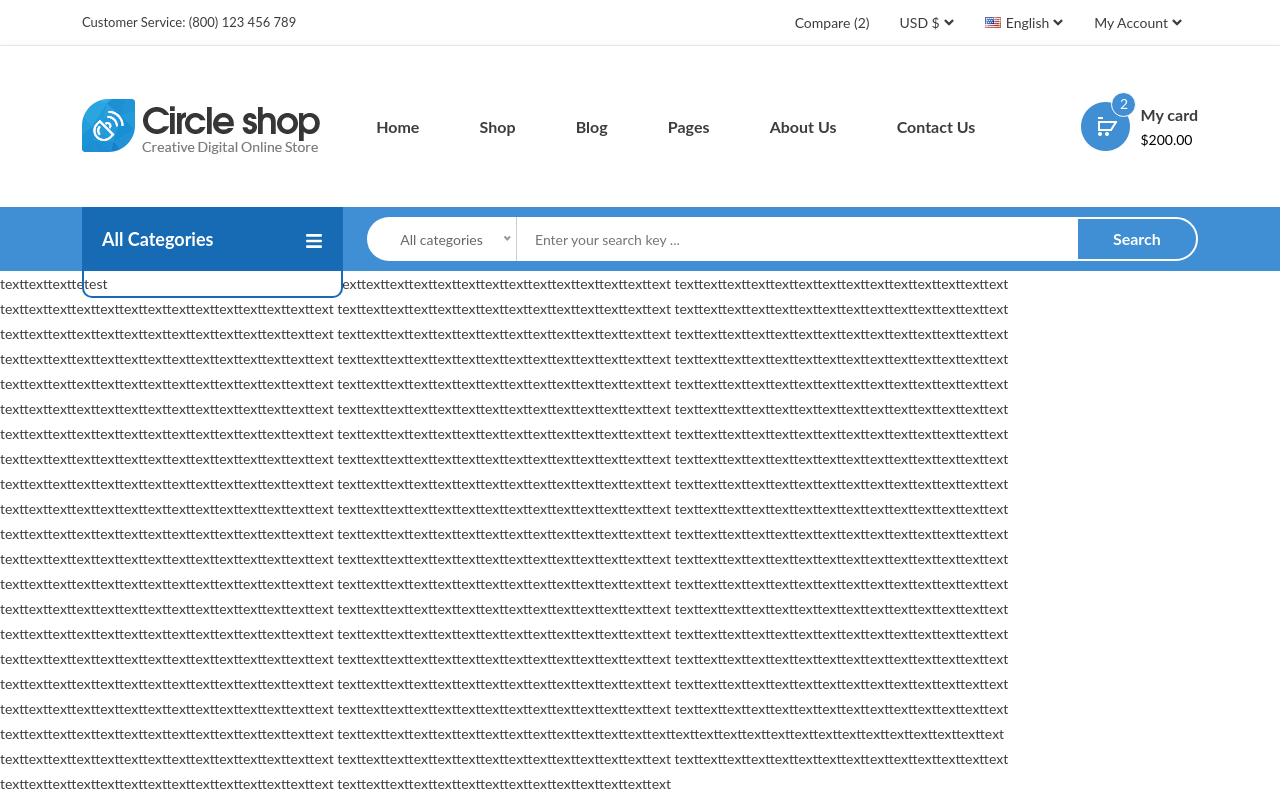
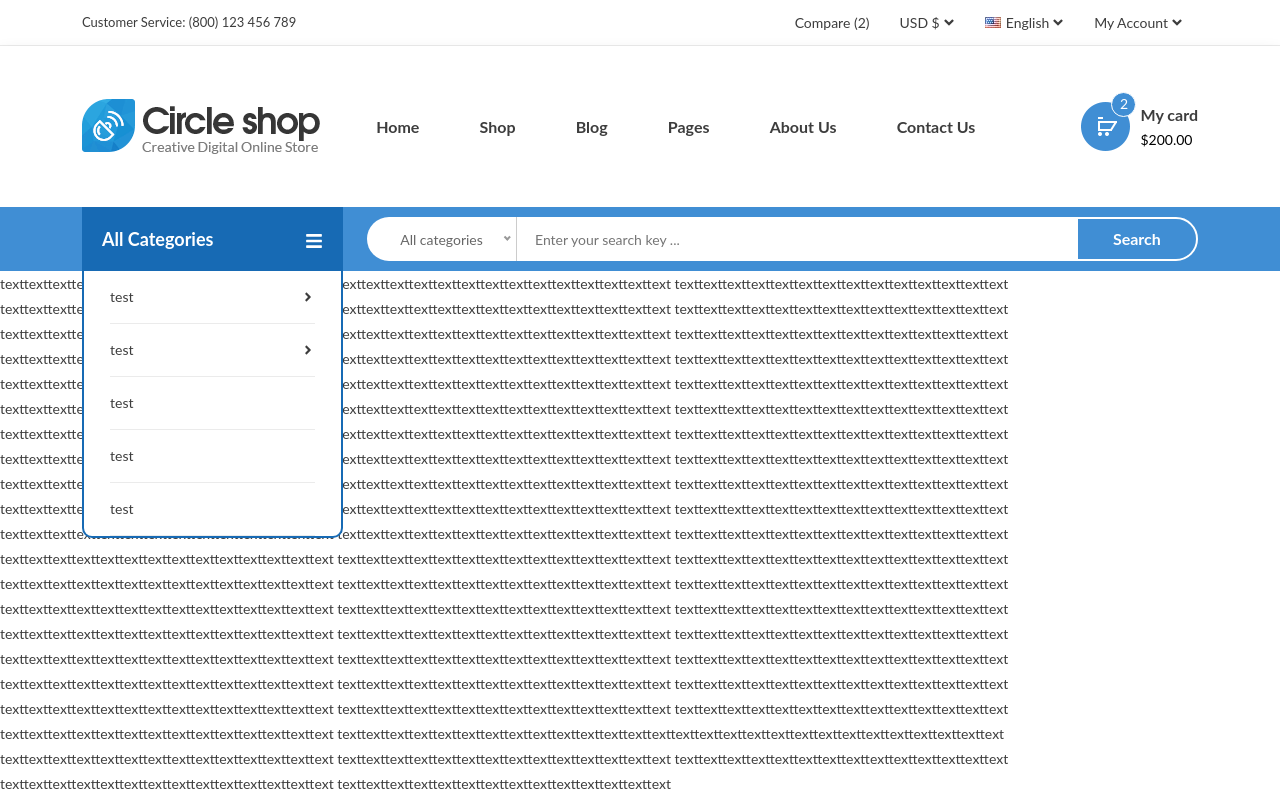
Before and after one commit to gachateam/fe2, a React (Create React App) app in the folder phonestore/: page /test in a window 1280 px wide. Both pictures are taken after a click on the icon 314 px from the left and 240 px from the top of the page. Shown: the top 800 px of the page. Built offline with nearby package versions, Linux system fonts and the light colour scheme.

Commit message:
:heart: only offcanvas menu remains

```diff
--- a/phonestore/src/App.css
+++ b/phonestore/src/App.css
@@ -9,7 +9,13 @@ body {
   color: #3d3d3d;
   background-color: #ffffff;
 }
-
+a {
+  line-height: inherit;
+  display: inline-block;
+  cursor: pointer;
+  text-decoration: none;
+  color: inherit;
+}
 p {
   display: block;
   margin-block-start: 1em;
@@ -17,7 +23,9 @@ p {
   margin-inline-start: 0px;
   margin-inline-end: 0px;
 }
-
+a, button, img, input, span {
+  transition: 0.3s;
+}
 p:last-child {
   margin-bottom: 0;
 }
@@ -60,8 +68,6 @@ ul {
 .sticky-top .hidden-dropdown {
   display: none;
 }
-
-
 
 .position-unset {
   position: unset;
@@ -149,12 +155,12 @@ ul {
   width: 5px;
 }
 
-.nice-select.open::before{
+.nice-select.open::before {
   transform: rotate(-135deg);
 }
 
-@media screen and (max-width: 991px){
-  .form-search{
+@media screen and (max-width: 991px) {
+  .form-search {
     display: none;
   }
 }
--- a/phonestore/src/App.js
+++ b/phonestore/src/App.js
@@ -4,6 +4,7 @@ import Header from './component/Header';
 // eslint-disable-next-line
 import { Route, Router, BrowserRouter, Switch, Link } from 'react-router-dom';
 import React from 'react';
+
 
 export default function App() {
   return (
@@ -26,7 +27,7 @@ export default function App() {
             test1
           </h1>
         </Route>
-    </Route>
+      </Route>
 
     </BrowserRouter>
   )
--- a/phonestore/src/component/Header/Search/SearchElement.js
+++ b/phonestore/src/component/Header/Search/SearchElement.js
@@ -1,5 +1,5 @@
 // eslint-disable-next-line
-import styled from 'styled-components'
+import styled, { css, keyframes } from 'styled-components'
 // eslint-disable-next-line
 import { Link } from 'react-router-dom'
 import { FaBars } from 'react-icons/fa'
@@ -15,8 +15,6 @@ export const HeaderCategoryToggle = styled.div`
     padding: 10px 20px;
     overflow: hidden;
     justify-content: space-between;
-
-
 
     @media screen and (max-width: 991px){
         width: 270px;
@@ -111,19 +109,39 @@ export const HeaderSearchButton = styled.button`
 `
 
 export const CategoryMenus = styled.nav`
-    width: 306px;
     background: #FFFFFF;
     border-radius: 0 0 10px 10px;
     border: 2px solid #176ab4;
     border-top: none;
+    display: none;
     padding: 0;
     position: absolute;
     z-index: 9;
 
+    & > ul > li > a {
+        display: flex;
+        align-items: center;
+        justify-content: space-between;
+        overflow: hidden;
+        line-height: 52px;
+        word-wrap: break-word;
+        background: #FFFFFF;
+        color: #3d3d3d;
+        font-size: 14px;
+        font-weight: 400;
+        margin: 0 26px;
+        border-bottom: 1px solid #ebebeb;
+        transition: color 300ms linear;
+    }
+    & > ul > li > a:hover{
+        color: #408ed4;
+        padding-left: 3px;
+        transition: .3s;
+    }
+
     @media screen and (max-width: 991px){
         width: 270px;
     }
-
     @media screen and (max-width: 479px){
         width: 174px;
     }
@@ -137,3 +155,114 @@ export const CategoryMenus = styled.nav`
         width: 306px;
     }
 `
+
+export const CategoryHoverRight = styled.li`
+    position: relative;
+
+    a {
+        display: block;
+        overflow: hidden;
+        line-height: 52px;
+        word-wrap: break-word;
+        background: #FFFFFF;
+        color: #3d3d3d;
+        font-size: 14px;
+        font-weight: 400;
+        margin: 0 26px;
+        border-bottom: 1px solid #ebebeb;
+        transition: color 300ms linear;
+    }
+`
+
+export const CategoryHoverRightCatSubmenu = styled.li`
+    position: relative;
+
+    & > a:hover{
+        color: #408ed4;
+        padding-left: 3px;
+        transition: .3s;
+    }
+
+    &:hover > ul{
+        top: 0;
+        opacity: 1;
+        visibility: visible;
+        transition: .3s;
+    }
+
+    @media screen and (max-width: 991px){
+        display: none;
+    }
+`
+
+export const CatSubmenu = styled.ul`
+    width: 900px;
+    background: #FFFFFF;
+    box-shadow: 0 0 8px 1px rgb(0 0 0 / 10%);
+    left: 101%;
+    opacity: 0;
+    position: absolute;
+    top: 30px;
+    visibility: hidden;
+    padding: 30px;
+    transition: .3s;
+`
+
+export const CatMegaTitle = styled.li`
+    width: 33.33%;
+    float: left;
+
+    > a{
+        font-size: 16px;
+        font-weight: 900;
+        text-transform: uppercase;
+        color: #000000;
+        margin-bottom: 25px;
+    }
+
+    ul li{
+        margin-bottom: 10px;
+    }
+
+    ul li:hover{
+        margin-left: 10px;
+        transition: .3s;
+        display: block;
+    }
+`
+
+export const CatHasChildren = styled.li`
+    display: none;
+    position: relative;
+
+    > span.menu-expand {
+        position: absolute;
+        right: 25px;
+        top: 15px;
+    }
+
+    > span.menu-expand.rotate {
+        transform: rotate(180deg);
+    }
+
+    ul.sub-menu {
+        padding-left: 20px;
+    }
+
+    a {
+        display: block;
+        overflow: hidden;
+        line-height: 53px;
+        word-wrap: break-word;
+        background: #FFFFFF;
+        color: #3d3d3d;
+        font-size: 14px;
+        font-weight: 400;
+        margin: 0 26px;
+        border-bottom: 1px solid #e4e3e3;
+    }
+
+    @media screen and (max-width: 991px){
+        display: block;
+    }
+`
--- a/phonestore/src/component/Header/Search/index.js
+++ b/phonestore/src/component/Header/Search/index.js
@@ -4,7 +4,12 @@ import React, { useState } from 'react'
 import { Container, Dropdown, Navbar } from 'react-bootstrap';
 // import { FaBars } from 'react-icons/fa'
 import {
+    CategoryHoverRight,
+    CategoryHoverRightCatSubmenu,
     CategoryMenus,
+    CatHasChildren,
+    CatMegaTitle,
+    CatSubmenu,
     HeaderCategoryesLink,
     HeaderCategoryIcon,
     HeaderCategoryToggle,
@@ -16,6 +21,9 @@ import {
 } from './SearchElement'
 // eslint-disable-next-line
 import { Link } from 'react-router-dom'
+import { FaAngleRight, FaAngleDown } from 'react-icons/fa'
+import './index.css'
+import $ from 'jquery';
 
 //set onclick category toggle
 const ShowList = () => {
@@ -43,7 +51,8 @@ export class DropdownCategory extends React.Component {
         super()
 
         this.state = {
-            selected: "All categories"
+            selected: "All categories",
+            openMenu: false
         }
         this.option = [
             { dataValue: 1, value: 'All categories' },
@@ -54,6 +63,47 @@ export class DropdownCategory extends React.Component {
             { dataValue: 6, value: 'All categories5' },
             { dataValue: 7, value: 'All categories6' },
         ]
+        this.categoryHoverRight = {
+            category: [
+                {
+                    title: 'test',
+                    catMegaTitle: [
+                        {
+                            title: 'Security Cameras',
+                            list: ['DSLR Cameras', 'Lense Camera', 'Digital Cameras', 'Mirrorless Cameras', 'Point']
+                        },
+                        {
+                            title: 'Security Cameras',
+                            list: ['DSLR Cameras', 'Lense Camera', 'Digital Cameras', 'Mirrorless Cameras', 'Point']
+                        },
+                        {
+                            title: 'Security Cameras',
+                            list: ['DSLR Cameras', 'Lense Camera', 'Digital Cameras', 'Mirrorless Cameras', 'Point']
+                        }
+                    ]
+                },
+                {
+                    title: 'test',
+                    catMegaTitle: [
+                        {
+                            title: 'Security Cameras',
+                            list: ['DSLR Cameras', 'Lense Camera', 'Digital Cameras', 'Mirrorless Cameras', 'Point']
+                        },
+                        {
+                            title: 'Security Cameras',
+                            list: ['DSLR Cameras', 'Lense Camera', 'Digital Cameras', 'Mirrorless Cameras', 'Point']
+                        },
+                        {
+                            title: 'Security Cameras',
+                            list: ['DSLR Cameras', 'Lense Camera', 'Digital Cameras', 'Mirrorless Cameras', 'Point']
+                        }
+                    ]
+                }
+            ]
+        }
+        this.category = [
+            'test', 'test', 'test'
+        ]
     }
 
     setSelectedText(e) {
@@ -61,24 +111,100 @@ export class DropdownCategory extends React.Component {
         document.querySelector('.select-option.nice-select').classList.toggle('open')
     }
 
+    handleClick = (e) => {
+        let btn = document.querySelector('.categoryes-menu-btn')
+        if (btn.contains(e.target)) {
+            this.setState({ openMenu: !this.state.openMenu })
+            if (this.state.openMenu) {
+                $('.categorye-menus').slideUp();
+            } else {
+                $('.categorye-menus').slideDown();
+            }
+        }
+    }
+
+    CategorySubmenu = (data) => {
+        const CategoryTitle = (data) => <Link to="/">{data.children}<FaAngleRight /></Link>
+
+        const CatMegaTitleItem = (data) => <li><Link to="/">{data.children}</Link></li>
+
+        const CatMegaTitleList = (data) => <ul>{data.list.map((data, index) => <CatMegaTitleItem key={index}>{data}</CatMegaTitleItem>)}</ul>
+
+        return (
+            <CategoryHoverRightCatSubmenu>
+                <CategoryTitle>{data.list.title}</CategoryTitle>
+                <CatSubmenu>
+                    {
+                        data.list.catMegaTitle.map((data, index) => (
+                            <CatMegaTitle key={index}>
+                                <Link to="/">{data.title}</Link>
+                                <CatMegaTitleList list={data.list} />
+                            </CatMegaTitle>
+                        ))
+                    }
+                </CatSubmenu>
+            </CategoryHoverRightCatSubmenu>
+        )
+    }
+
+    CategoryHasChildren = (data) => {
+        const CategoryHasChildrenItem = (data) => <li><Link to="/">{data.children}</Link></li>
+
+        const CategoryHasChildrenList = (data) => <ul className="sub-menu" style={{ display: 'none' }}>{data.value.map((data, index) => <CategoryHasChildrenItem key={index}>{data}</CategoryHasChildrenItem>)}</ul>
+
+        const clickCatHasChildren = (e) => {
+            $(e.target.nextSibling).slideToggle()
+            e.target.previousSibling.classList.toggle('rotate')
+        }
+
+        return (
+            <CatHasChildren>
+                <span className="menu-expand">
+                    <FaAngleDown />
+                </span>
+                <Link to="/" onClick={clickCatHasChildren}>{data.value.title}</Link>
+                <ul className="sub-menu" style={{ display: 'none' }}>
+                    {
+                        data.value.catMegaTitle.map((data, index) => (
+                            <CatHasChildren key={index}>
+                                <span className="menu-expand"><FaAngleDown /></span>
+
+                                <Link to="/" onClick={clickCatHasChildren}>{data.title}</Link>
+
+                                <CategoryHasChildrenList value={data.list} />
+                            </CatHasChildren>
+                        ))
+                    }
+                </ul>
+            </CatHasChildren>
+        )
+    }
+
     render() {
         return (
             <HeaderMenu>
                 <div className="col-md-3">
                     <div className="categoryes-menu-bar">
-                        <HeaderCategoryToggle className="categoryes-menu-btn category-toggle d-flex align-items-center">
-                            <div>
-                                <HeaderCategoryesLink to="/">All Categories</HeaderCategoryesLink>
-                            </div>
-                            <div>
-                                <HeaderCategoryIcon />
-                            </div>
+                        <HeaderCategoryToggle className="categoryes-menu-btn category-toggle d-flex align-items-center" onClick={this.handleClick}>
+
+                            <div><HeaderCategoryesLink to="/">All Categories</HeaderCategoryesLink></div>
+
+                            <div><HeaderCategoryIcon /></div>
+
                         </HeaderCategoryToggle>
+
                         <CategoryMenus className="categorye-menus category-dropdown">
-                            test
+                            <ul>
+                                {this.categoryHoverRight.category.map((data, index) => <this.CategorySubmenu key={index} list={data} />)}
+
+                                {this.categoryHoverRight.category.map((data, index) => <this.CategoryHasChildren key={index} value={data} />)}
+
+                                {this.category.map((data, index) => <CategoryHoverRight key={index}><Link to="/">{data}</Link></CategoryHoverRight>)}
+                            </ul>
                         </CategoryMenus>
                     </div>
                 </div>
+
                 <div className="col-md-9">
                     <div className="search-container">
                         <form action="#" className="form-search">
```
Also changed, not shown: phonestore/src/component/Header/Search/index.css (added, +12 -0 lines), phonestore/test.html (added, +39 -0 lines), phonestore/src/component/Header/Navbar/NavbarElement.js (line endings or trailing spaces), 1 other file (tests, documents, lock files or other folders).
